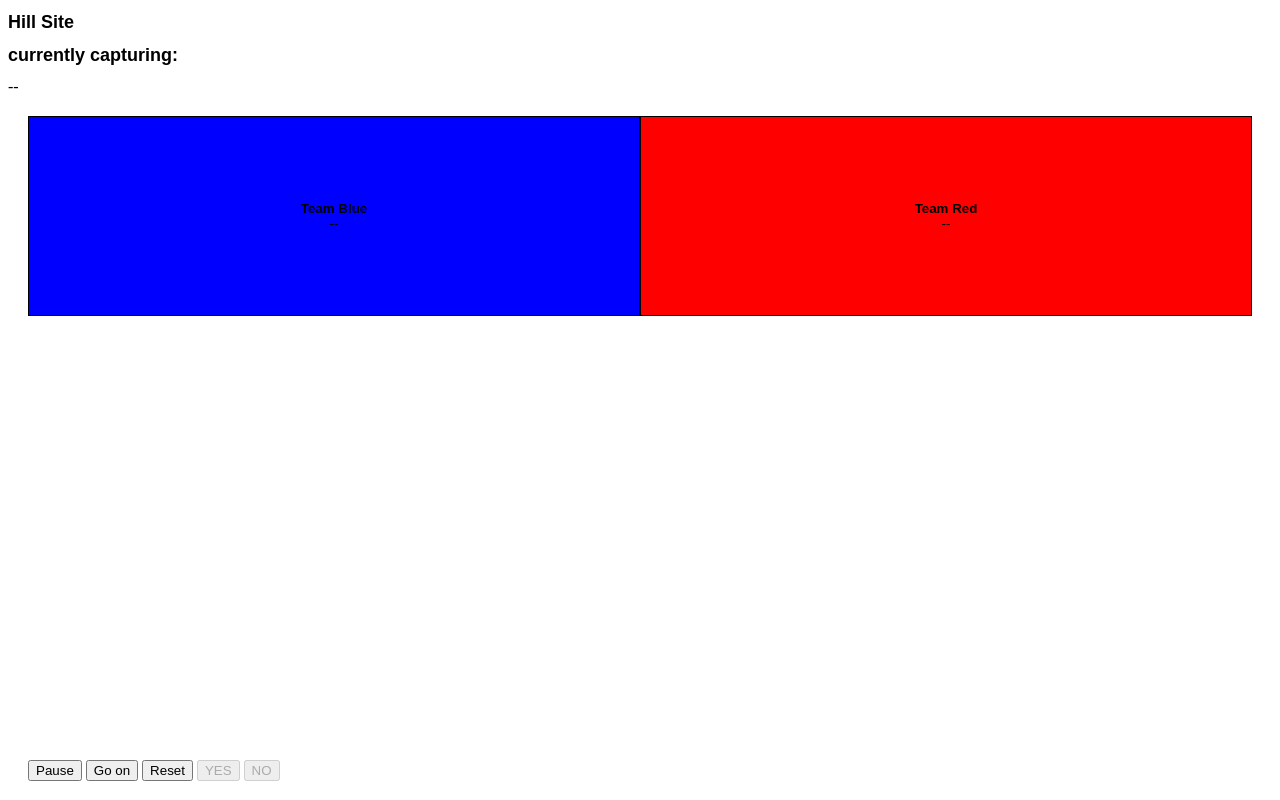
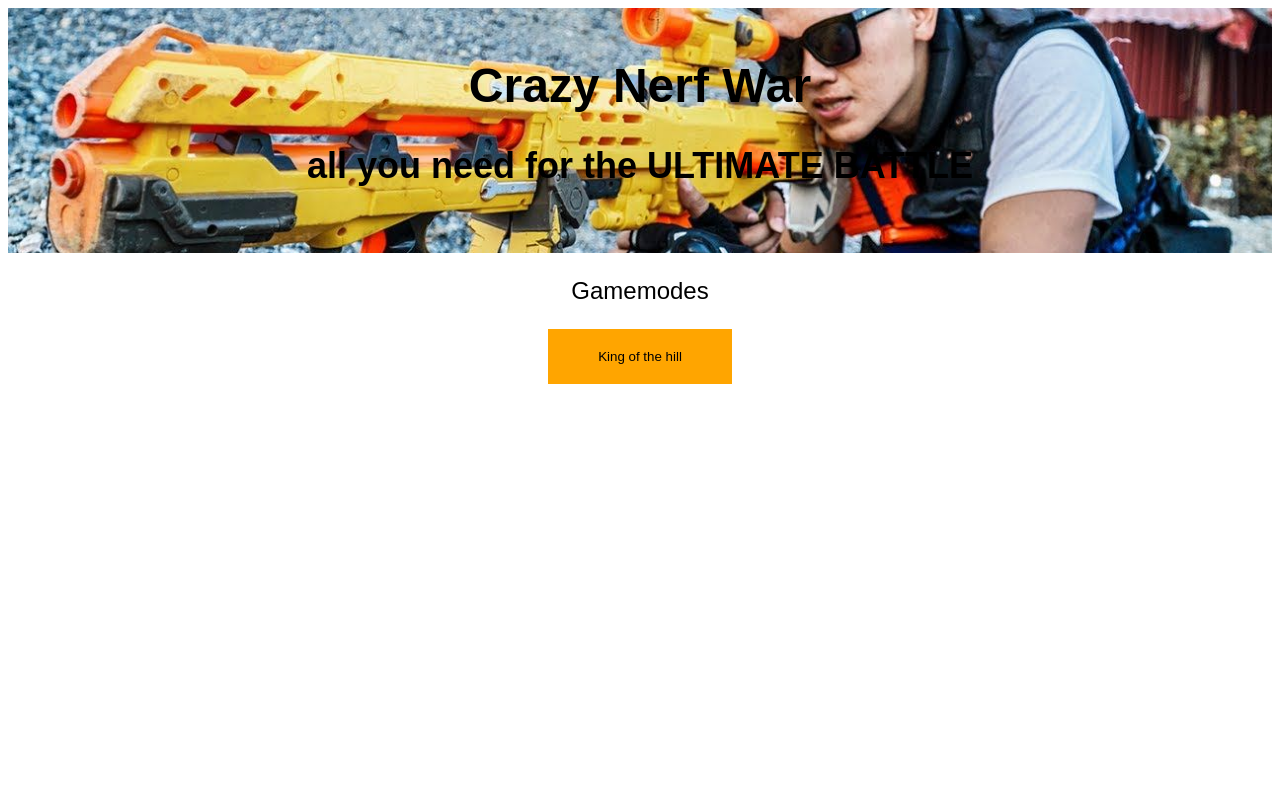
Before and after one commit to CrazyKaenguru/crazy-nerf-war, a plain HTML site: page index.html in a window 1280 px wide. Drawn offline with Linux system fonts and the light colour scheme.

Commit message:
addedmainpage

```diff
--- /dev/null
+++ b/home.css
@@ -0,0 +1,23 @@
+.header-image{
+    background-image:url("headimg.jpg");
+    background-position: center;
+background-repeat: no-repeat;
+position: relative;
+background-size: cover;
+}
+.siteheader{
+    font-family: 'Oswald', sans-serif;
+    font-size: x-large;
+    text-align: center;
+}
+.Gamemodes{
+    font-family: 'Oswald', sans-serif;
+    font-size: x-large;
+    text-align: center;
+}
+.kingofthehillbutton{
+    cursor: pointer;
+    background-color: orange;
+    border: 0ch;
+    padding: 20px 50px;
+}
--- a/index.html
+++ b/index.html
@@ -4,42 +4,24 @@
     <meta charset="UTF-8">
     <meta http-equiv="X-UA-Compatible" content="IE=edge">
     <meta name="viewport" content="width=device-width, initial-scale=1.0">
-    <title>King Of The Hill</title>
-    <link rel="stylesheet" href="styles.css">
-    <script src="main.js">
+    <title>Nerf War</title>
+    <link rel="stylesheet" href="home.css">
+    <script src="home.js">
     </script>
 </head>
 <body>
-    <h1>Hill Site</h1>
-    <h1>currently capturing:</h1><div id="currentlycapturing">--</div>
-
-    <div style="margin: 20px;">
-    <div class="team_blue">
-        <button id="team_blue_button" style="width: 100%; background-color: rgba(240, 248, 255, 0);border: 0ch;height: 100%;">
-        <b>Team Blue</b>
-        <div class="timerDisplay" id="timeBL">
-            --
-          </div>
-        </button>
+    <div class="header-image">
+        <img src="" alt="">
+        <div class="siteheader">
+            <h1> Crazy Nerf War</h1>
+            <h2>all you need for the ULTIMATE BATTLE</h2>
+            </div>
+            <br>
+            <br>
     </div>
-    <div class="team_red" >
-        <button id="team_red_button" style="width: 100%; background-color: rgba(240, 248, 255, 0);border: 0ch;height: 100%;">
-        <b>Team Red</b>
-        <div class="timerDisplay" id="timeRE">
-            --
-          </div>
-        </button>
+    <div class="Gamemodes">
+        <p>Gamemodes</p>
+     <button  class="kingofthehillbutton" onclick="window.location.href='file:///C:/Users/quiri/OneDrive/Dokumente/GitHub/Nerf-KingOfTheHill/kingofthehill.html'"";>King of the hill</button>
     </div>
-    <div class="Settings">
-        <div class="buttons">
-            <button id="pauseGame">Pause</button>
-            <button id="startGame">Go on</button>
-            <button id="resetGame" >Reset</button>
-            <button disabled id="reallyresetGame" onClick="window.location.reload(true)">YES</button>
-            <button disabled id="noresetGame" >NO</button>
-        </div>
-    </div>
-
-</div>
 </body>
 </html>
```
Also changed, not shown: kingofthehill.html (added, +45 -0 lines), 27e92913c15b520fd57a2324203ae9d1.jpg (added), headimg.jpg (added).
